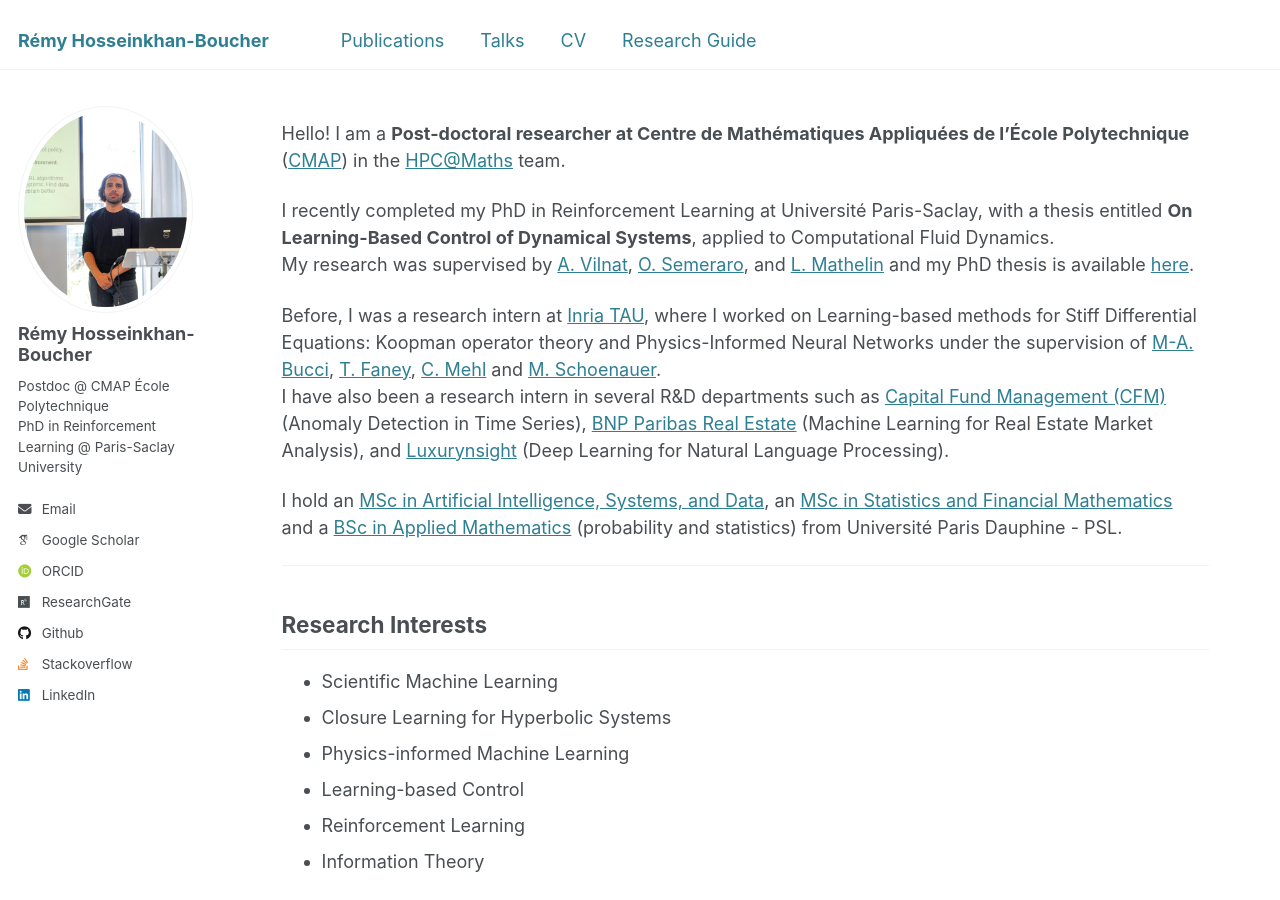
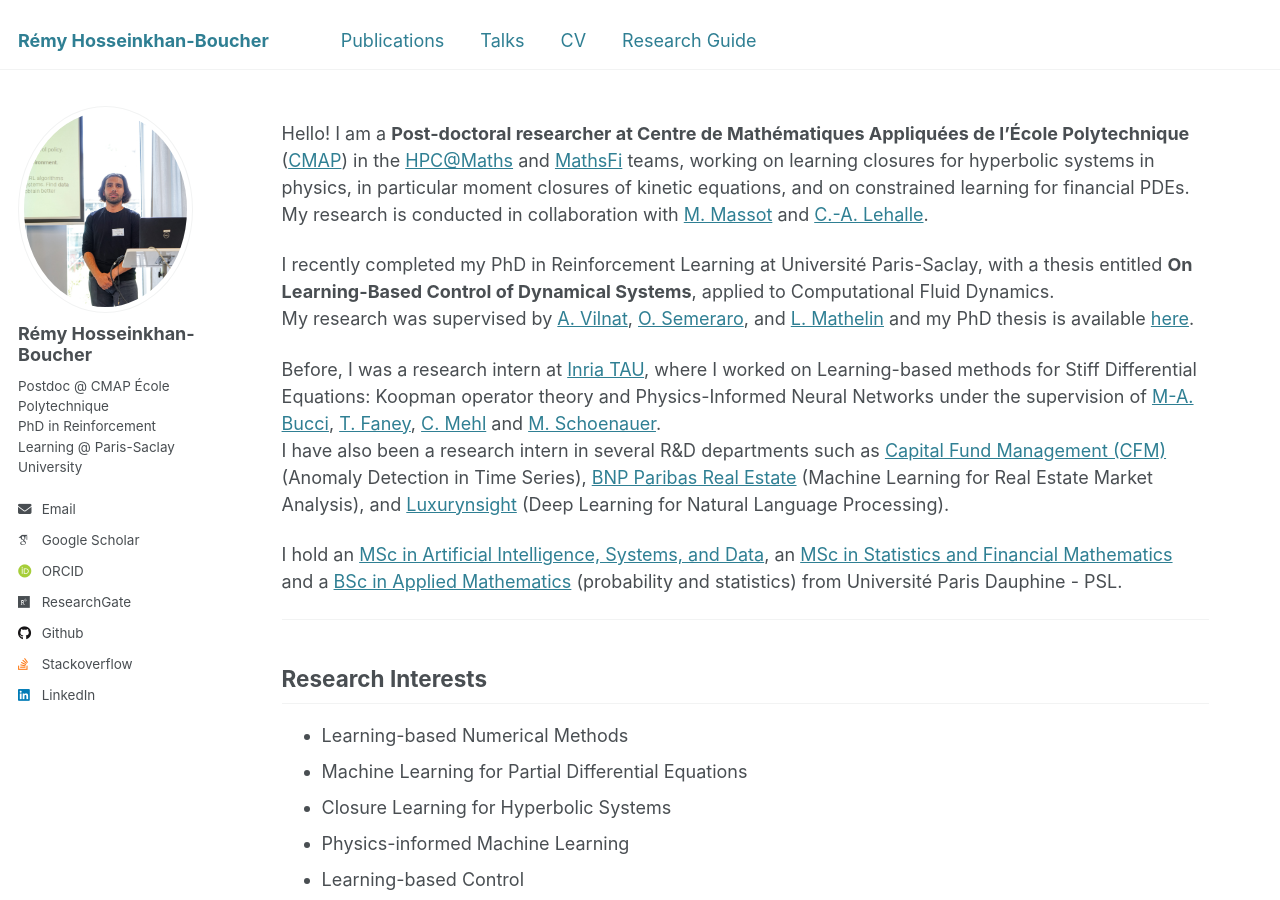
Before and after one commit to ReHoss/rehoss.github.io, a Jekyll site: the page built from _pages/about.md, in a window 1280 px wide and 900 px high. Built offline with Jekyll 4.4.1, drawn with Linux system fonts in a browser that asks for light colours; some web fonts are replaced.

Commit message:
Intro: research topic, teams and collaborators; widen research interests
The introduction announced the position and one team without saying what
the work is about, and named the doctoral advisors while leaving the
current collaborators unmentioned. It now states the topic in the same
sentence as the affiliation, adds the MathsFi team alongside HPC@Maths,
and names M. Massot and C.-A. Lehalle, in a collaborative rather than
hierarchical formulation.

Research interests: "Scientific Machine Learning" replaced by
"Learning-based Numerical Methods" and "Machine Learning for Partial
Differential Equations".

Co-Authored-By: Claude Opus 5 (1M context) <noreply@anthropic.com>

```diff
--- a/_pages/about.md
+++ b/_pages/about.md
@@ -7,7 +7,8 @@ redirect_from:
 ---
 
 Hello!
-I am a **Post-doctoral researcher at Centre de Mathématiques Appliquées de l'École Polytechnique** ([CMAP](https://cmap.ip-paris.fr/)) in the [HPC@Maths](https://cmap.ip-paris.fr/en/research/analysis/hpcmaths) team.
+I am a **Post-doctoral researcher at Centre de Mathématiques Appliquées de l'École Polytechnique** ([CMAP](https://cmap.ip-paris.fr/)) in the [HPC@Maths](https://cmap.ip-paris.fr/en/research/analysis/hpcmaths) and [MathsFi](https://cmap.ip-paris.fr/en/research/probability/mathsfi#projects) teams, working on learning closures for hyperbolic systems in physics, in particular moment closures of kinetic equations, and on constrained learning for financial PDEs.
+My research is conducted in collaboration with [M. Massot](https://www.cmap.polytechnique.fr/~massot/) and [C.-A. Lehalle](https://www.cmap.polytechnique.fr/~charles-albert.lehalle/).
 
 
 I recently completed my PhD in Reinforcement Learning at Université Paris-Saclay, with a thesis entitled **On Learning-Based Control of Dynamical Systems**, applied to Computational Fluid Dynamics.
@@ -22,7 +23,8 @@ I hold an [MSc in Artificial Intelligence, Systems, and Data](https://www.master
 
 ## Research Interests
 
-- Scientific Machine Learning
+- Learning-based Numerical Methods
+- Machine Learning for Partial Differential Equations
 - Closure Learning for Hyperbolic Systems
 - Physics-informed Machine Learning
 - Learning-based Control
```
